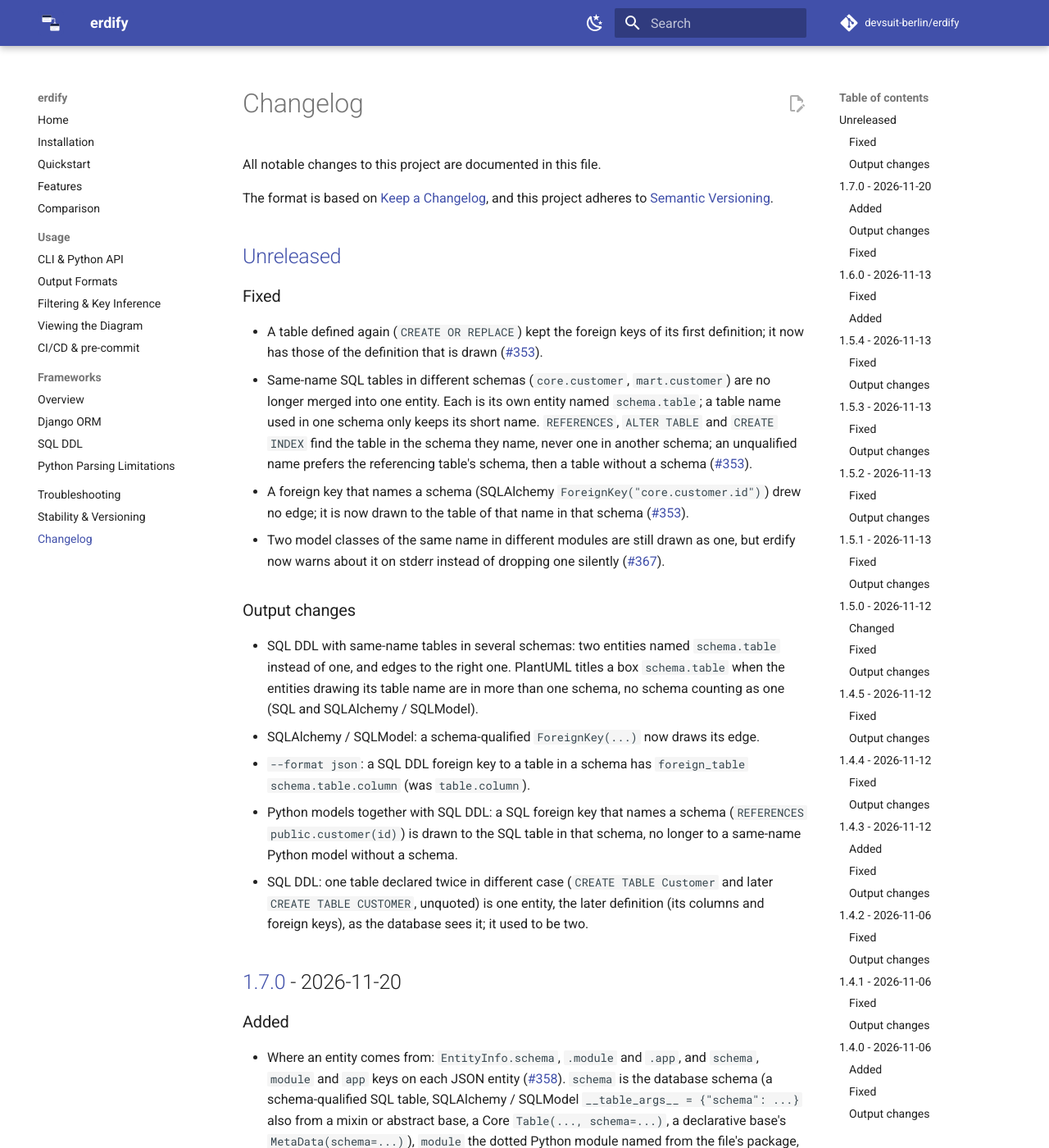
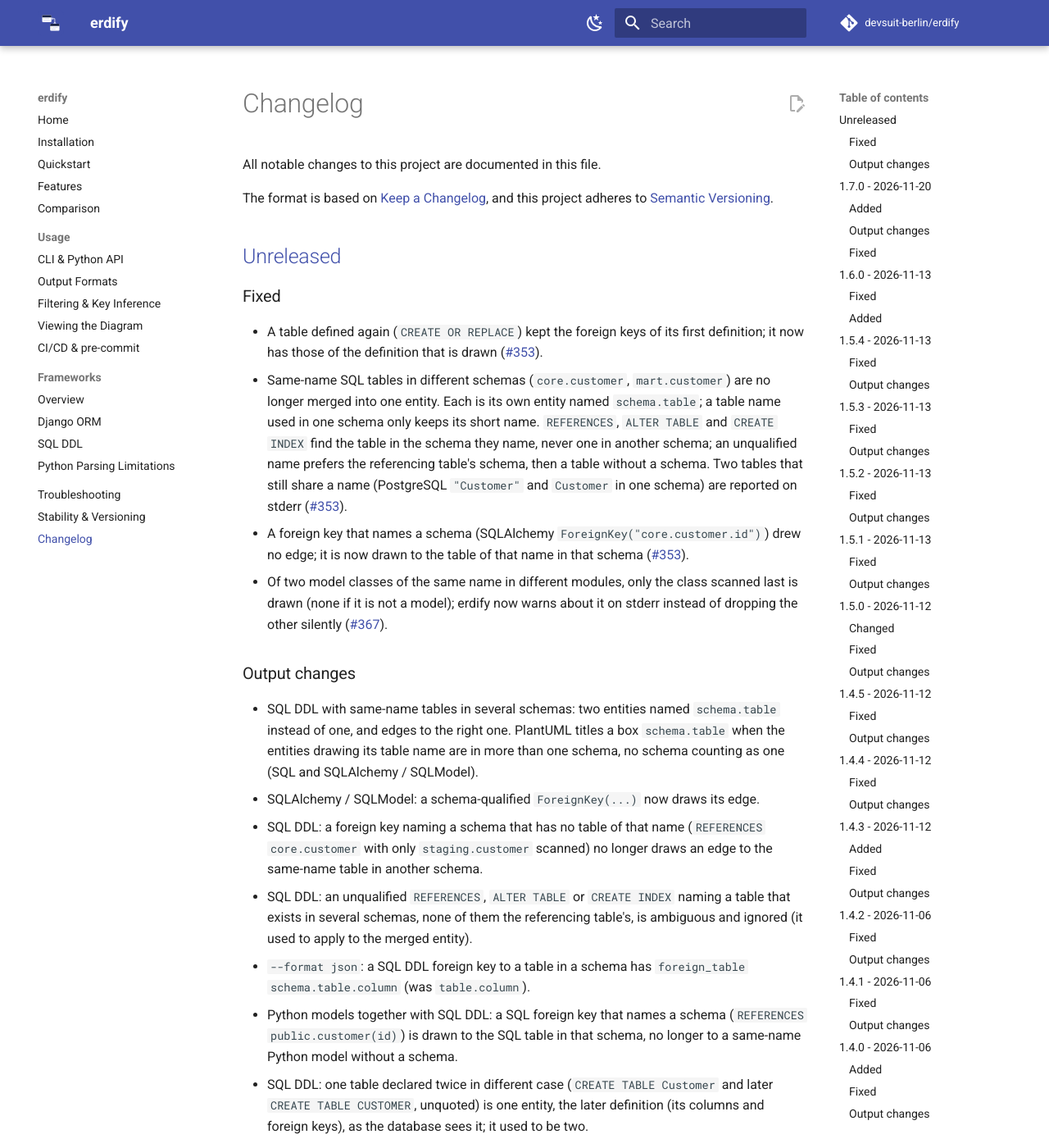
Before and after one commit to devsuit-berlin/erdify, an MkDocs documentation site: the page built from docs/changelog.md, in a window 1280 px wide and 1400 px high. Shown: the whole window at 82% size. Built offline with MkDocs 1.6.1 and Material for MkDocs 9.7.7, drawn with Linux system fonts in a browser that asks for light colours; comment, search, counter and statistics services are not loaded.

Commit message:
fix: final review round for same-name tables in schemas (#353)
- A SQL foreign key into a Python model's schema written in another case
  (CORE vs core) keeps its edge.
- Docs: a bare table name excludes the table in every schema.
- Changelog: two more output changes, the still-shared-name warning, and
  the same-name class wording.

```diff
--- a/CHANGELOG.md
+++ b/CHANGELOG.md
@@ -17,15 +17,18 @@ and this project adheres to [Semantic Versioning](https://semver.org/spec/v2.0.0
   `schema.table`; a table name used in one schema only keeps its short name.
   `REFERENCES`, `ALTER TABLE` and `CREATE INDEX` find the table in the schema
   they name, never one in another schema; an unqualified name prefers the
-  referencing table's schema, then a table without a schema
+  referencing table's schema, then a table without a schema. Two tables that
+  still share a name (PostgreSQL `"Customer"` and `Customer` in one schema)
+  are reported on stderr
   ([#353](https://github.com/devsuit-berlin/erdify/issues/353)).
 - A foreign key that names a schema (SQLAlchemy
   `ForeignKey("core.customer.id")`) drew no edge; it is now drawn to the table
   of that name in that schema
   ([#353](https://github.com/devsuit-berlin/erdify/issues/353)).
-- Two model classes of the same name in different modules are still drawn as
-  one, but erdify now warns about it on stderr instead of dropping one
-  silently ([#367](https://github.com/devsuit-berlin/erdify/issues/367)).
+- Of two model classes of the same name in different modules, only the class
+  scanned last is drawn (none if it is not a model); erdify now warns about
+  it on stderr instead of dropping the other silently
+  ([#367](https://github.com/devsuit-berlin/erdify/issues/367)).
 
 ### Output changes
 
@@ -34,6 +37,12 @@ and this project adheres to [Semantic Versioning](https://semver.org/spec/v2.0.0
   box `schema.table` when the entities drawing its table name are in more than
   one schema, no schema counting as one (SQL and SQLAlchemy / SQLModel).
 - SQLAlchemy / SQLModel: a schema-qualified `ForeignKey(...)` now draws its edge.
+- SQL DDL: a foreign key naming a schema that has no table of that name
+  (`REFERENCES core.customer` with only `staging.customer` scanned) no longer
+  draws an edge to the same-name table in another schema.
+- SQL DDL: an unqualified `REFERENCES`, `ALTER TABLE` or `CREATE INDEX` naming
+  a table that exists in several schemas, none of them the referencing
+  table's, is ambiguous and ignored (it used to apply to the merged entity).
 - `--format json`: a SQL DDL foreign key to a table in a schema has
   `foreign_table` `schema.table.column` (was `table.column`).
 - Python models together with SQL DDL: a SQL foreign key that names a schema
```
Also changed, not shown: docs/usage/filtering.md (+2 -1 lines), 3 other files.
